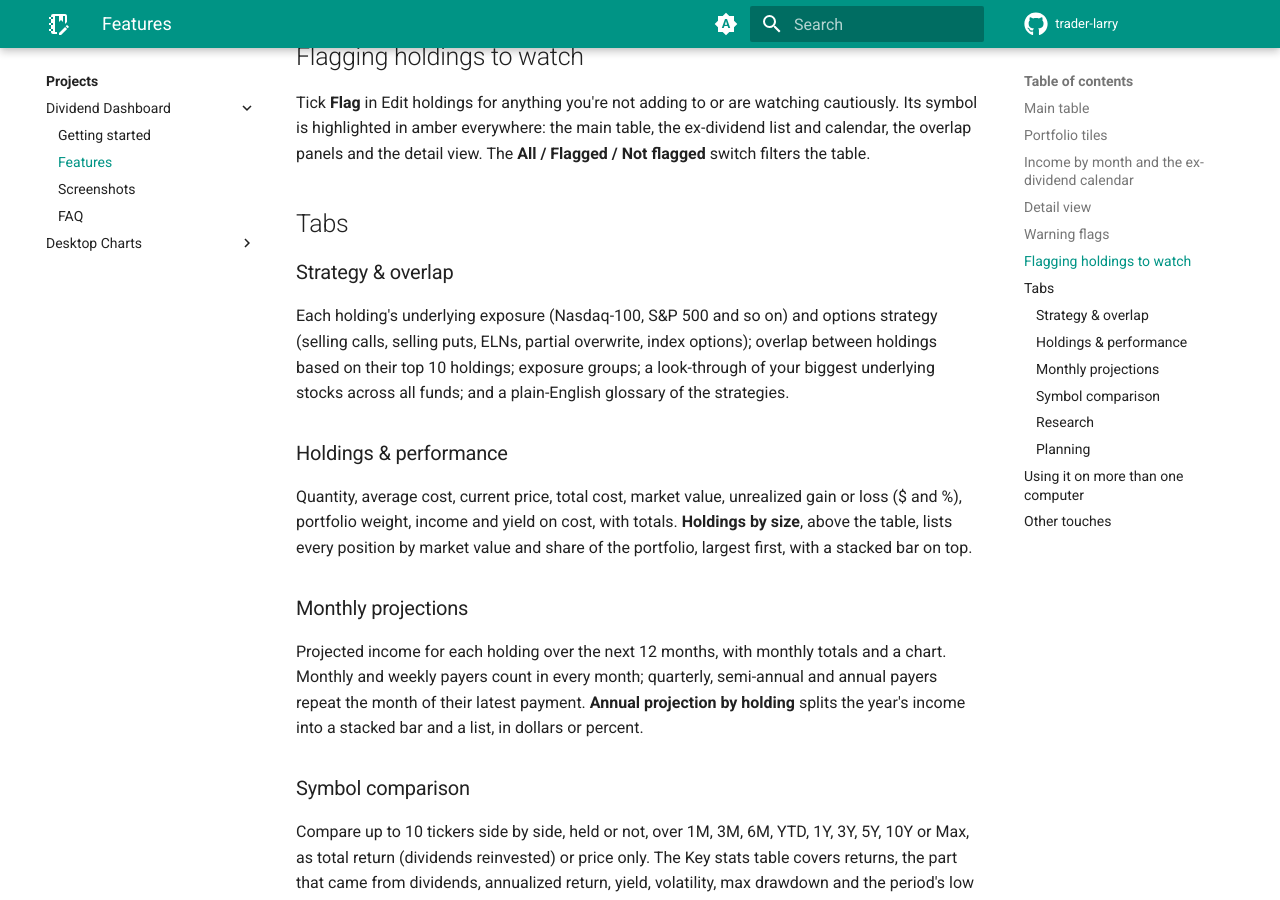
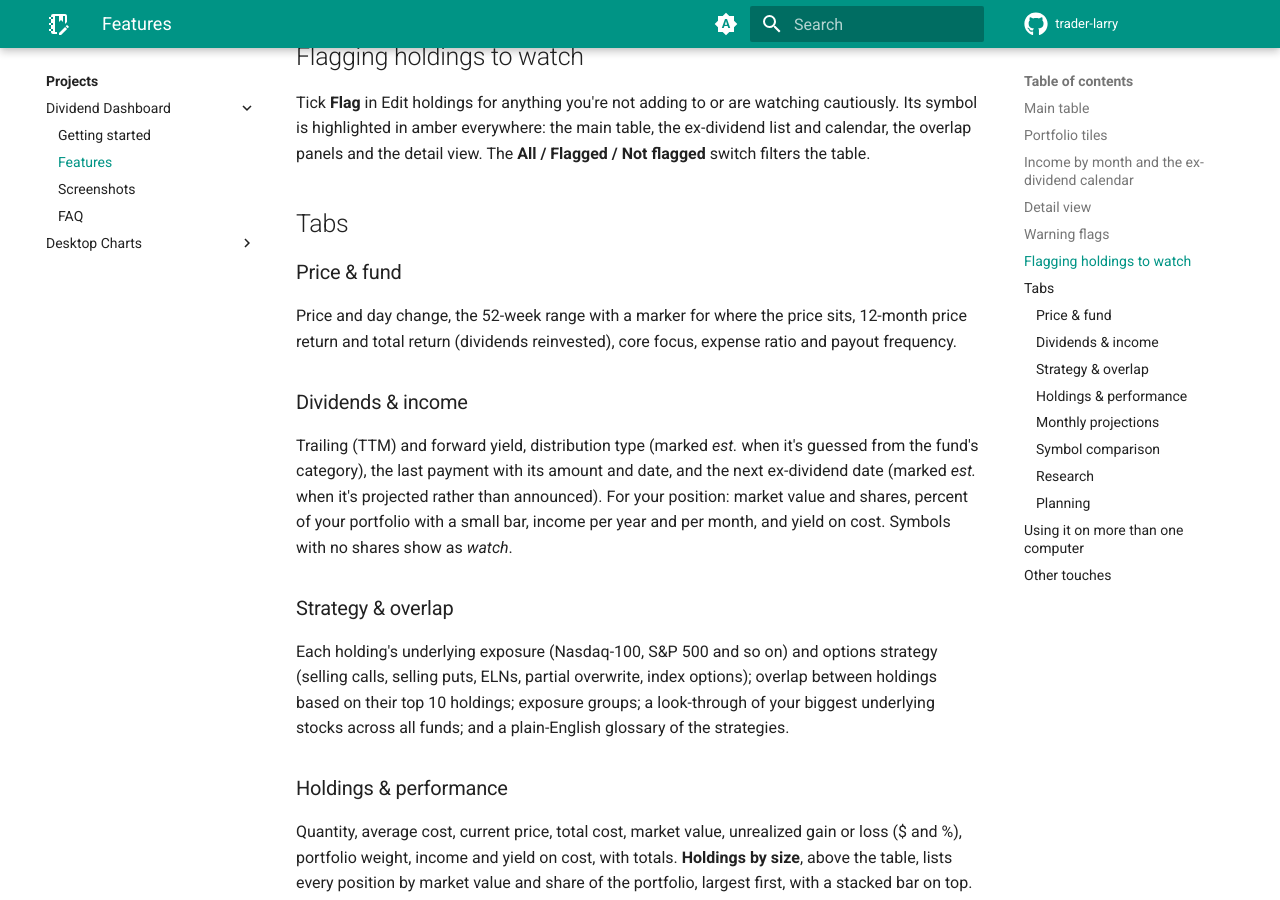
Before and after one commit to trader-larry/trader-larry.github.io, an MkDocs documentation site: the page built from docs/projects/dividend-dashboard/features.md, in a window 1280 px wide and 900 px high, scrolled down 1287 px. Built offline with MkDocs 1.6.1 and Material for MkDocs 9.7.7, drawn with Linux system fonts in a browser that asks for light colours.

Commit message:
Dividend Dashboard features: describe Price & fund and Dividends & income tabs
The Tabs section started at Strategy & overlap, so the first two tabs
had no description.

Co-Authored-By: Claude Opus 5.5 <noreply@anthropic.com>
Claude-Session: https://claude.ai/code/session_01VvQfTLR6y24fKVCjk7VBgA

```diff
--- a/docs/projects/dividend-dashboard/features.md
+++ b/docs/projects/dividend-dashboard/features.md
@@ -49,6 +49,21 @@ ex-dividend list and calendar, the overlap panels and the detail view. The
 **All / Flagged / Not flagged** switch filters the table.
 
 ## Tabs
+
+### Price & fund
+
+Price and day change, the 52-week range with a marker for where the price
+sits, 12-month price return and total return (dividends reinvested), core
+focus, expense ratio and payout frequency.
+
+### Dividends & income
+
+Trailing (TTM) and forward yield, distribution type (marked *est.* when it's
+guessed from the fund's category), the last payment with its amount and date,
+and the next ex-dividend date (marked *est.* when it's projected rather than
+announced). For your position: market value and shares, percent of your
+portfolio with a small bar, income per year and per month, and yield on cost.
+Symbols with no shares show as *watch*.
 
 ### Strategy & overlap
 
```
